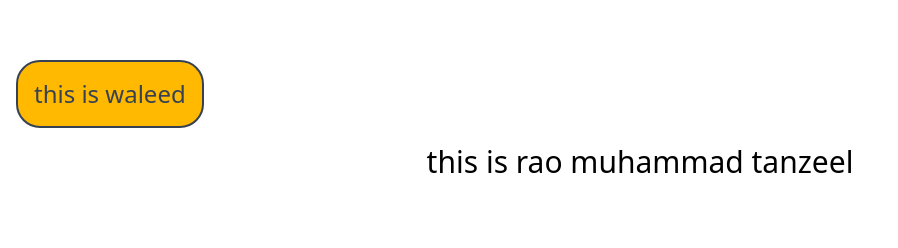
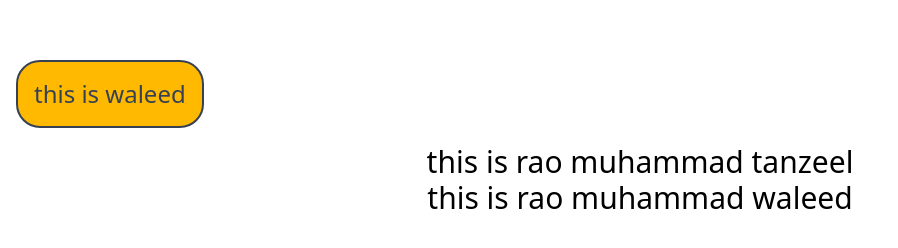
Before and after one commit to rao-waleed451/first-local-repository, a website: page index.html in a window 1280 px wide. Shown: the whole page, without its empty margins (0-898 px from the left). Drawn offline with Linux system fonts and the light colour scheme.

Commit message:
i have added the h1

```diff
--- a/index.html
+++ b/index.html
@@ -18,6 +18,7 @@
     </nav>
     <button class="btn">this is waleed</button>
     <h1 class="text-3xl dark:text-white text-center">this is rao muhammad tanzeel</h1>
+    <h1 class="text-3xl dark:text-white text-center">this is rao muhammad waleed</h1>
 
 </body>
 </html>
```
